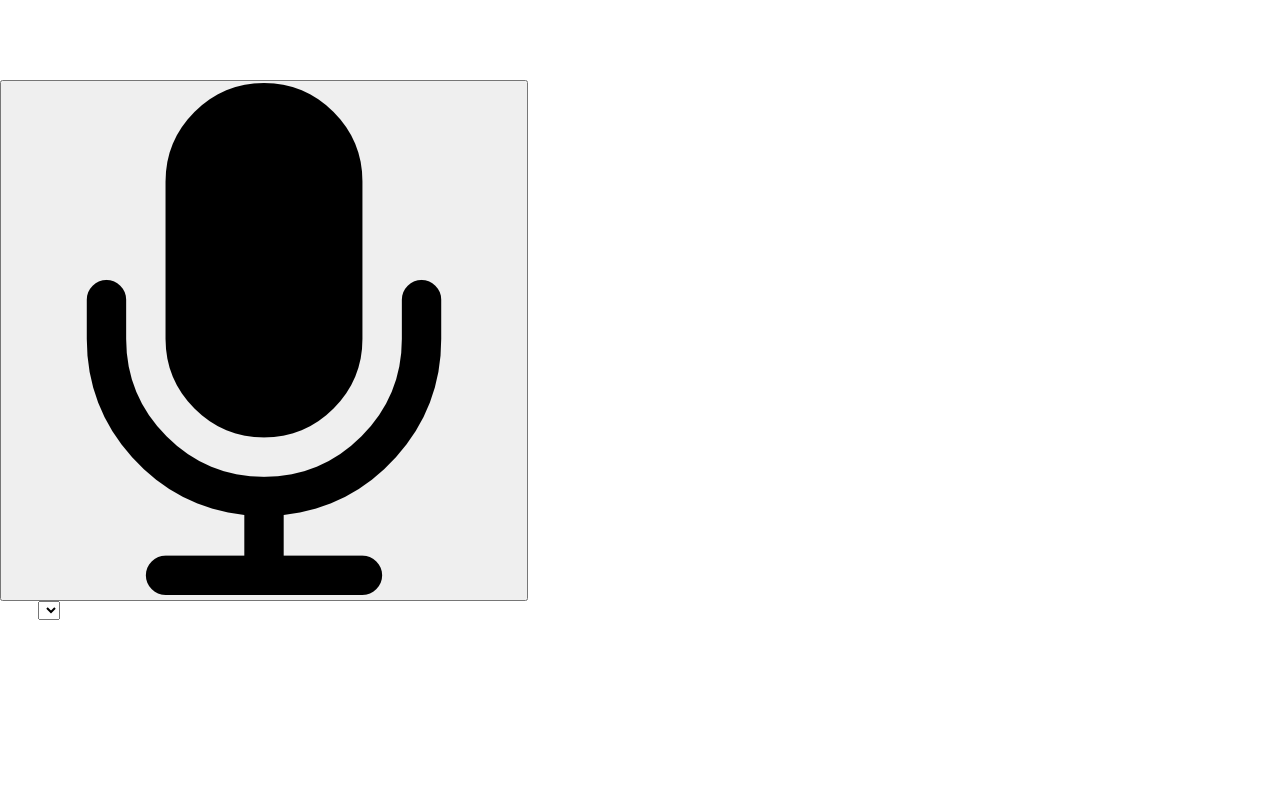
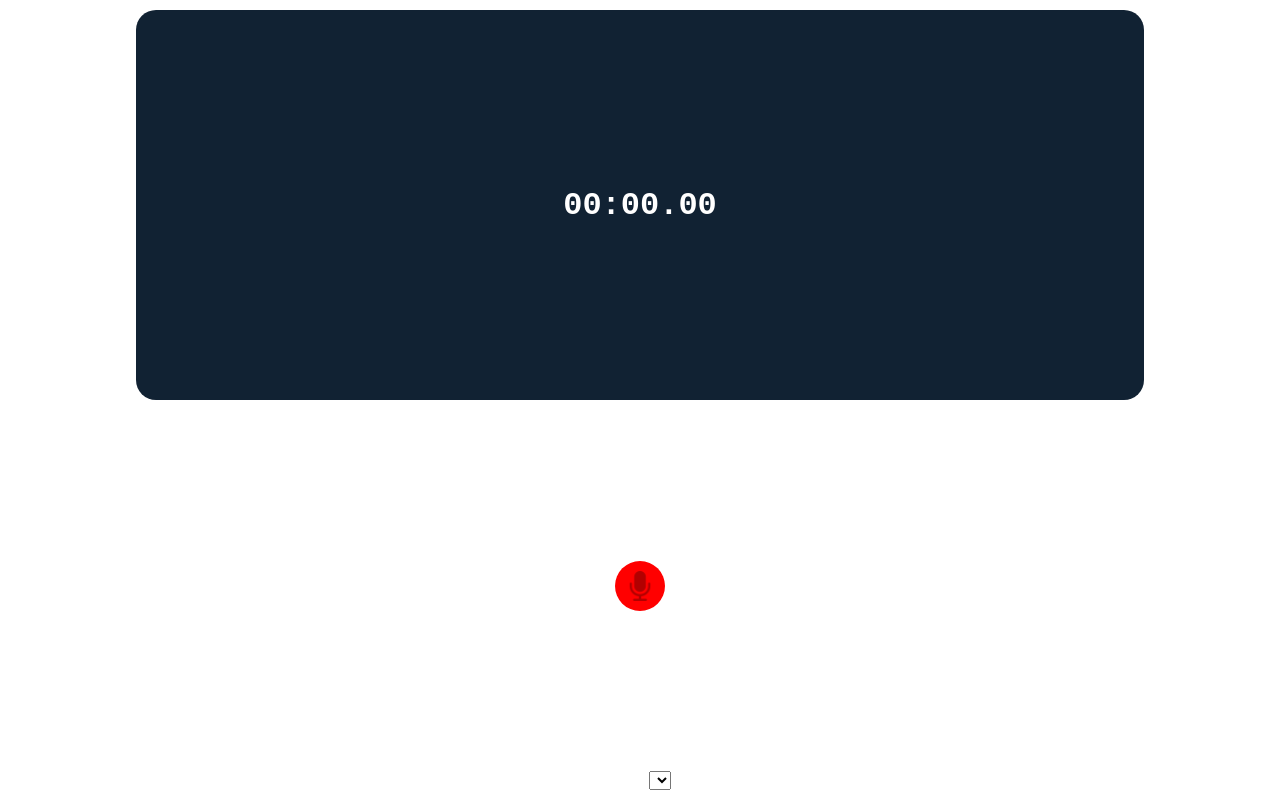
Before and after one commit to cidral-douglas/NewSkill_Electron-Recorder, an Electron app: page src/mainWindow/index.html in a window 1280 px wide. Drawn offline with Linux system fonts and the light colour scheme.

Commit message:
Adding the Styles

```diff
--- a/src/mainWindow/index.html
+++ b/src/mainWindow/index.html
@@ -7,14 +7,14 @@
     <link href="../style.css" rel="stylesheet">
     <title>Gravador</title>
 </head>
-<body>
+<body class="preload">
     <div class="container">
         <div class="display-container">
             <h1 id="display"> 00:00.00 </h1>
         </div>
         <div class="record-container">
             <button id="record">
-                <img src="../../assets/mic.png" alt="mic-icon">
+                <img id="mic-icon" src="../../assets/mic.png" alt="mic-icon">
             </button>
         </div>
         <div class="group">
--- a/src/mainWindow/script.js
+++ b/src/mainWindow/script.js
@@ -0,0 +1,3 @@
+window.onload= ()=>{
+    document.body.classList.remove('preload');
+}
--- a/src/style.css
+++ b/src/style.css
@@ -1,5 +1,91 @@
+*{
+    box-sizing: border-box;
+}
+
 body{
     margin: 0;
     padding: 0;
     color: white;
+    font-family: Arial, Helvetica, sans-serif;
 }
+
+.container{
+    display: flex;
+    padding: 10px;
+    width: 100vw;
+    height: 100vh;
+    flex-direction: column;
+    justify-content: center;
+    align-items: center;
+}
+
+.display-container{
+    display: flex;
+    justify-content: center;
+    align-items: center;
+    width: 80%;
+    background-color: #123;
+    border-radius: 20px;
+    flex-grow: 1;
+}
+
+#display{
+    font-family: 'Courier New', Courier, monospace;
+}
+
+.record-container{
+    display: flex;
+    justify-content: center;
+    align-items: center;
+    flex-grow: 1;
+}
+
+#record{
+    position: relative;
+    width: 60px;
+    height: 60px;
+    border-radius: 50%;
+    background-color: transparent;
+    border: 3px solid white;
+}
+
+#record:focus{
+    outline: none;
+}
+
+#record::after{
+    position: absolute;
+    width: 50px;
+    height: 50px;
+    border-radius: 50%;
+    background-color: red;
+    transform: translate(-50%, -50%);
+    content: " ";
+    transition: all 0.3s;
+}
+
+/********ON CLICK*******************/
+    .recording::after{
+        width: 30px !important;
+        height: 30px !important;
+        border-radius: 5px !important;
+    }
+
+    .hide{
+        opacity: 0 !important;
+    }
+
+/************************************/
+
+#mic-icon{
+    position: absolute;
+    width: 30px;
+    transform: translate(-50%,-50%);
+    opacity: 0.3;
+    z-index: 1;
+    transition: all 0.3s;
+}
+
+.preload *{
+    transition: none !important;
+}
```
